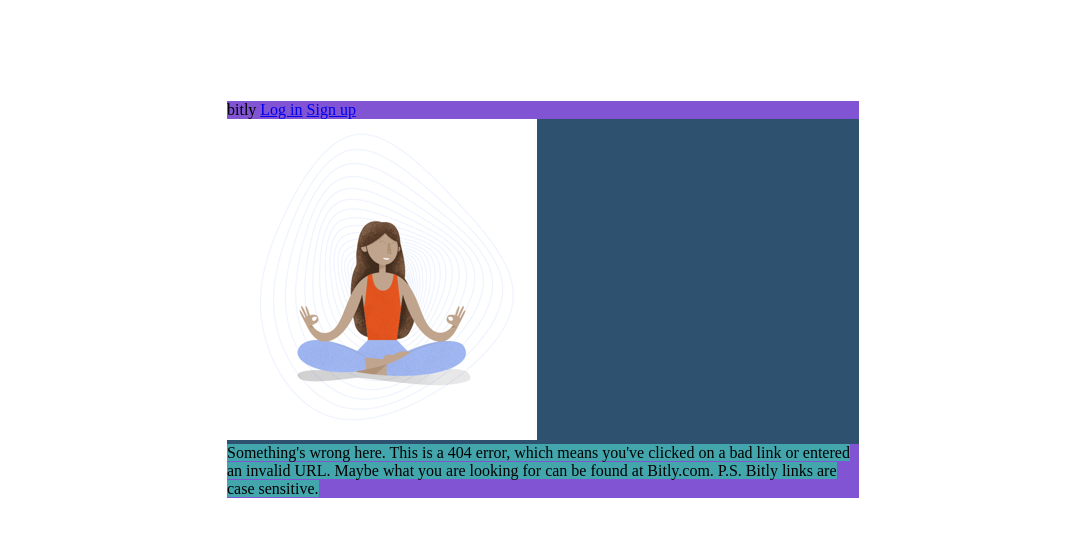
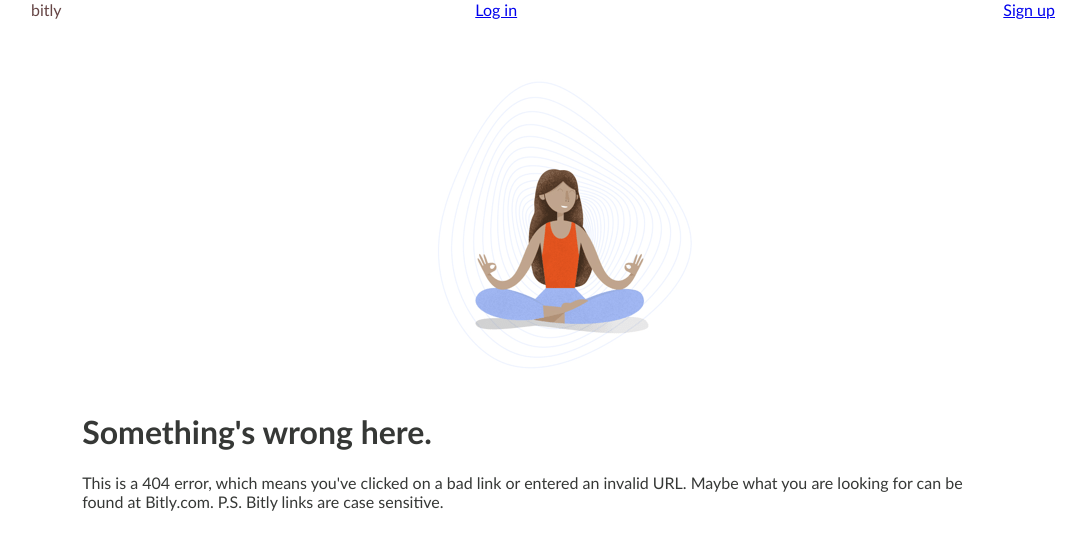
Before and after one commit to KriemiKat/Bitly-404, a website: page index.html in a window 1280 px wide. Shown: the whole page, without its empty margins (97-1183 px from the left). Drawn offline with Linux system fonts and the light colour scheme.

Commit message:
Initial commit

```diff
--- a/index.html
+++ b/index.html
@@ -4,28 +4,28 @@
     <meta charset="UTF-8">
     <meta http-equiv="X-UA-Compatible" content="IE=edge">
     <meta name="viewport" content="width=device-width, initial-scale=1.0">
-    <title>Document</title>
+    <link rel="stylesheet" href="./main.css">
+    <title>Bitly</title>
 </head>
 
 <body>
-    <main style="background-color: rgb(129, 84, 212); width: 50%; margin-left: 25%; margin-top: 8%;">
-    <header>
-        bitly
-    <a href="#">Log in</a>
-    <a href="#">Sign up</a>
-
+    <main>
+    <header class="container">
+        <nav class="logo">bitly</nav>
+        <nav class="main-meniu">
+            <a class="link" href="#">Log in</a>
+            <a class="link" href="#">Sign up</a>
+        </nav>
     </header>
 
-    <div>
-        <main style="background-color: rgb(46, 81, 111); width: 100%"; style:"display:inline";>
-        <img src="./meditation.png" alt="meditation"; >
-    </div>
+<div>
+    <img class="photo" src="./meditation.png" alt="meditation"; >
+</div>
 
-    <div style="background-color: rgb(68, 166, 173); width: 40%; display: inline">
 
-Something's wrong here.
-
-This is a 404 error, which means you've clicked on a bad link or entered an invalid URL. Maybe what you are looking for can be found at Bitly.com. P.S. Bitly links are case sensitive.
+<div class="text">
+    <h1 class="big-text">Something's wrong here.</h1>
+<p class="main text">This is a 404 error, which means you've clicked on a bad link or entered an invalid URL. Maybe what you are looking for can be found at Bitly.com. P.S. Bitly links are case sensitive.</p>
 
     </div>
 
--- a/main.css
+++ b/main.css
@@ -0,0 +1,56 @@
+body {
+    font-family: 'Gill Sans', 'Gill Sans MT', Calibri, 'Trebuchet MS', sans-serif;
+    background-color: #fff;
+    color: #363836;
+    width: 80%;
+    height:80%;
+    width: 80%;
+    font: 1em;
+    margin-left: 10%;
+    margin-top: 0%;
+    margin-right: 10%;
+ }
+
+.logo
+{   display: inline;
+    width: 30%;
+    margin-top: 2%;
+    margin-right: 40%;
+    color: #654545 }
+
+.main-meniu
+    {   display: inline;
+        width: 80%;
+        margin-top: 2%;
+        margin-right: 10%;
+        color: #654545 }
+
+.main-meniu > :nth-child(2)
+{
+    float: right;
+}
+
+
+.photo {
+        display: inline;
+        margin-left: 35%;
+        margin-top: 3em;
+    }
+
+.main text {
+        display: inline-block;
+
+    }
+
+div {
+        background-color: #fff;
+        width: 90%;
+        margin-right: 5%;
+        margin-left: 5%;
+        display: inline-block;
+    }
+
+.big-text {
+        font-weight: 80px;s
+
+    }
```
Also changed, not shown: package.json (+9 -1 lines), README.md (added).
